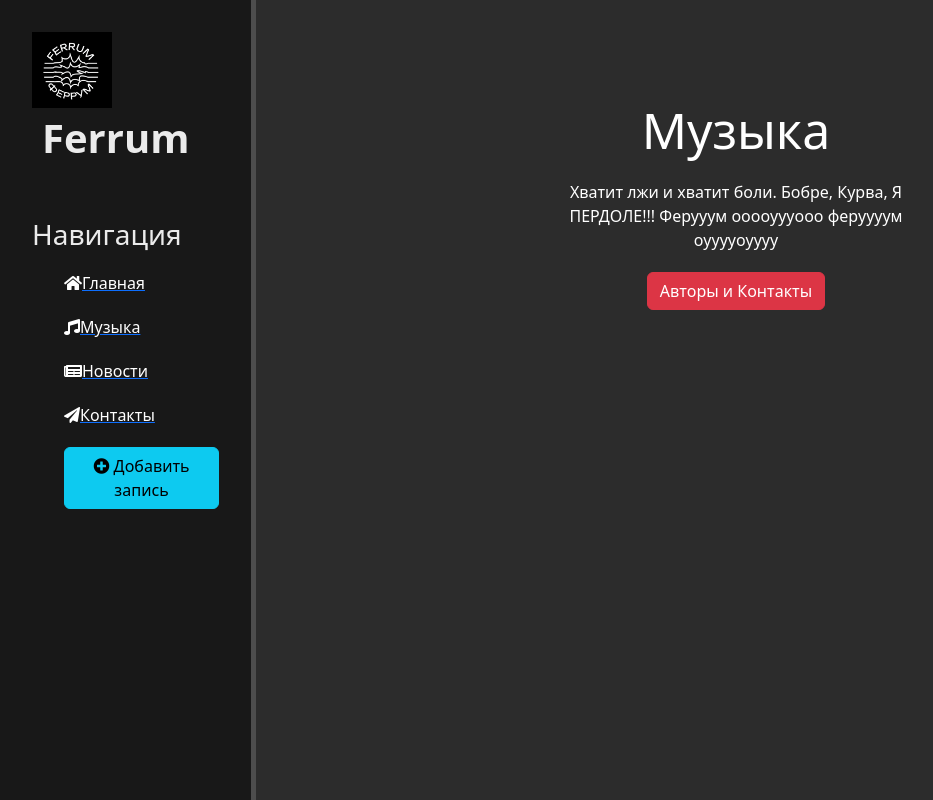
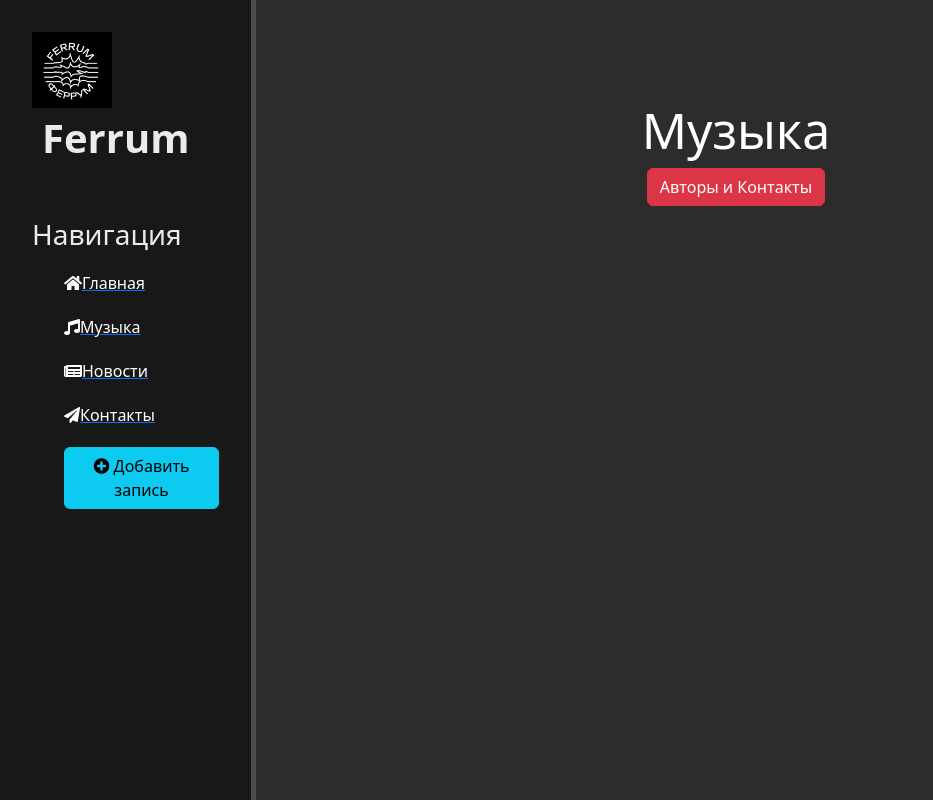
Before and after one commit to JustBodya/ferrum.core, a Django app: page /music in a window 1280 px wide. Shown: the whole page, without its empty margins (0-933 px from the left). Run offline with Django 5.2, Linux system fonts and the light colour scheme; some libraries are stand-ins or nearby versions.

Commit message:
Update music.html

```diff
--- a/api/templates/api/music.html
+++ b/api/templates/api/music.html
@@ -5,7 +5,6 @@
 {% block content %}
     <div class="features">
         <h1>Музыка</h1>
-        <p>Хватит лжи и хватит боли. Бобре, Курва, Я ПЕРДОЛЕ!!! Ферууум ооооуууооо феруууум оууууоуууу</p>
         <button class="btn btn-danger">Авторы и Контакты</button>
     </div>
 {% endblock %}
```
